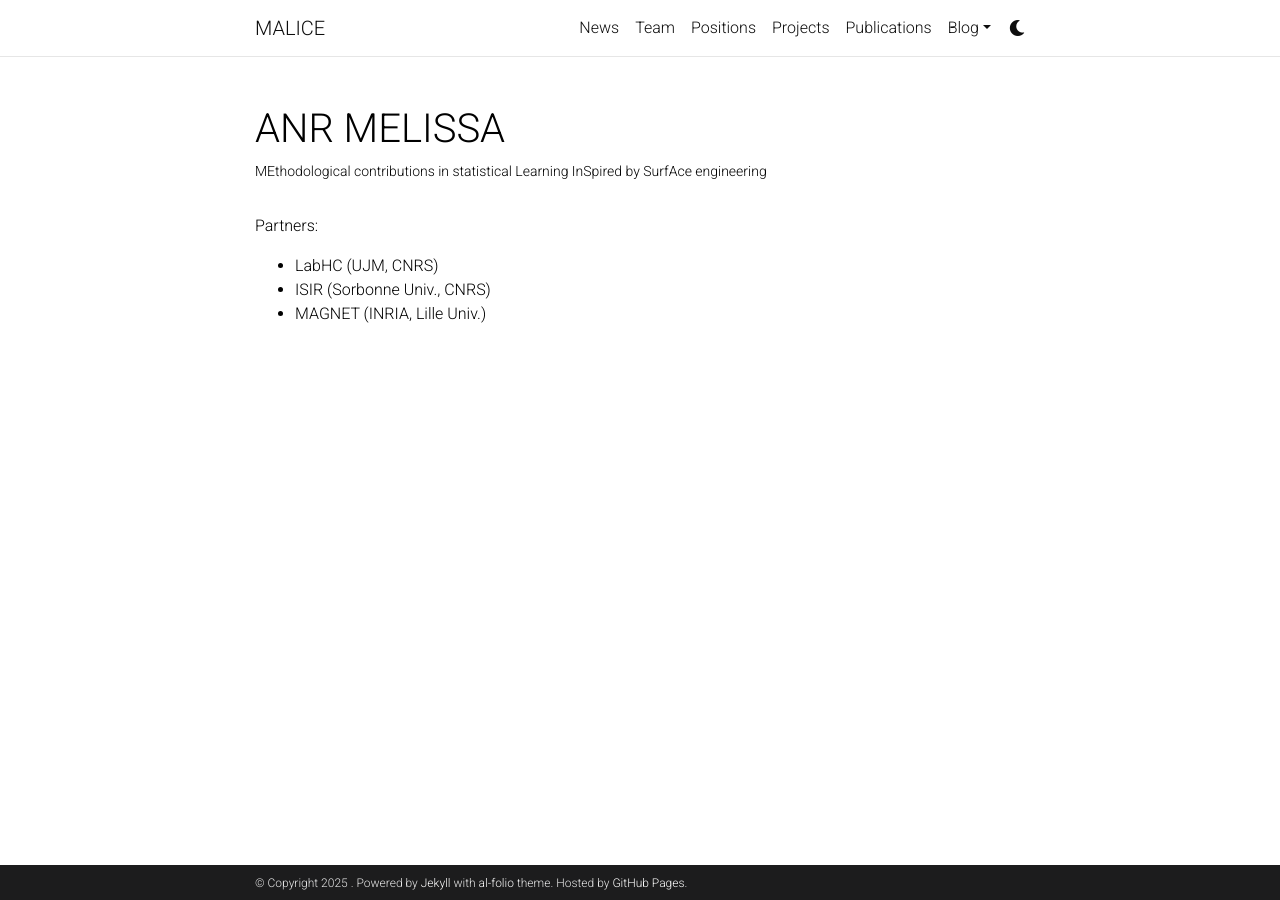
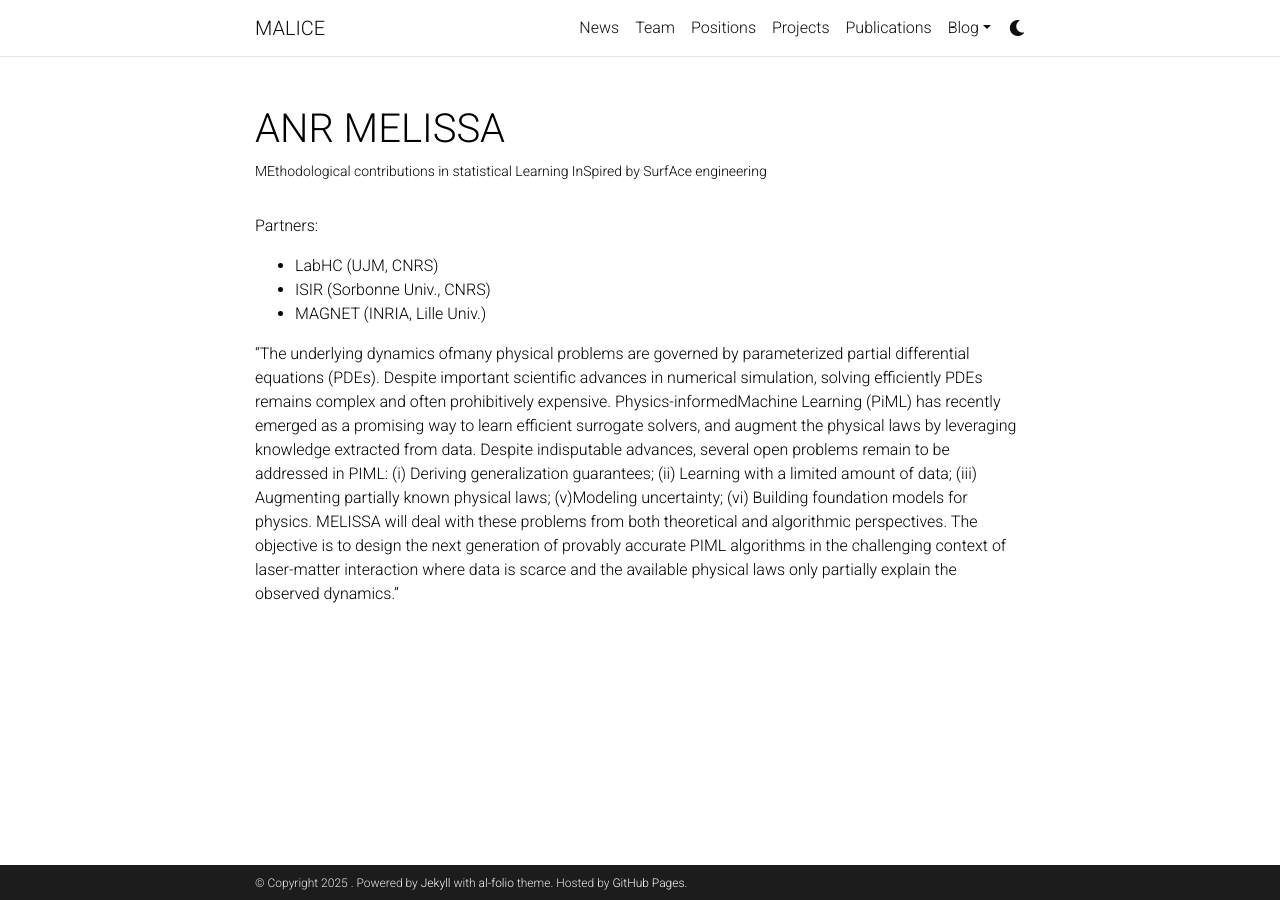
Before and after one commit to labhc-malice/labhc-malice.github.io, a Jekyll site: the page built from _projects/MELISSA.md, in a window 1280 px wide. Built offline with Jekyll 4.4.1, drawn with Linux system fonts in a browser that asks for light colours; comment, search, counter and statistics services are not loaded; a style sheet for code colours, icons or effects is not loaded.

Commit message:
Update MELISSA.md

```diff
--- a/_projects/MELISSA.md
+++ b/_projects/MELISSA.md
@@ -12,3 +12,15 @@ Partners:
 - LabHC (UJM, CNRS)
 - ISIR (Sorbonne Univ., CNRS)
 - MAGNET (INRIA, Lille Univ.)
+
+"The underlying dynamics ofmany physical problems are governed by parameterized partial differential
+equations (PDEs). Despite important scientific advances in numerical simulation, solving efficiently
+PDEs remains complex and often prohibitively expensive. Physics-informedMachine Learning (PiML)
+has recently emerged as a promising way to learn efficient surrogate solvers, and augment the physical
+laws by leveraging knowledge extracted from data. Despite indisputable advances, several open
+problems remain to be addressed in PIML: (i) Deriving generalization guarantees; (ii) Learning with a
+limited amount of data; (iii) Augmenting partially known physical laws; (v)Modeling uncertainty; (vi)
+Building foundation models for physics. MELISSA will deal with these problems from both theoretical
+and algorithmic perspectives. The objective is to design the next generation of provably accurate PIML
+algorithms in the challenging context of laser-matter interaction where data is scarce and the available
+physical laws only partially explain the observed dynamics."
```
